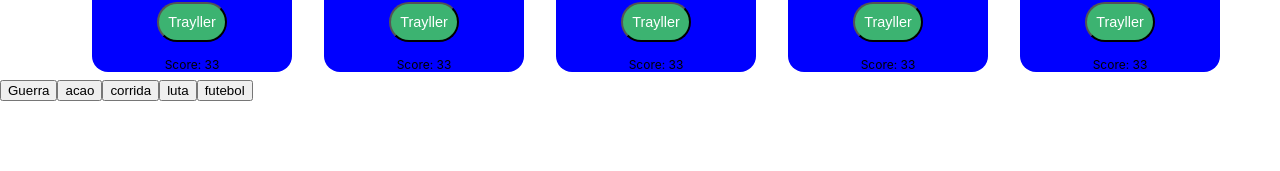
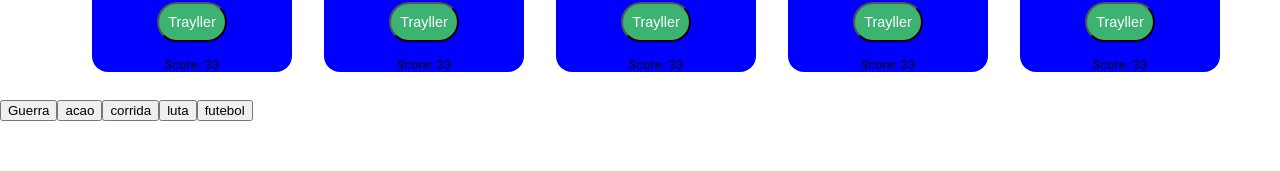
Before and after one commit to RobervanSouza/Modulo05-ProjetoXbox, a React (Create React App) app: page / in a window 1280 px wide. Shown: the part 915-1086 px from the top of the page. Built offline with nearby package versions, Linux system fonts and the light colour scheme.

Commit message:
card filter

```diff
--- a/src/components/ListaJogos/style.ts
+++ b/src/components/ListaJogos/style.ts
@@ -12,8 +12,7 @@
 `;
 
 export const ListaJogoTitle = styled.h1`
-
-    margin: auto;
+ color: red;
 
 `;
 
```
